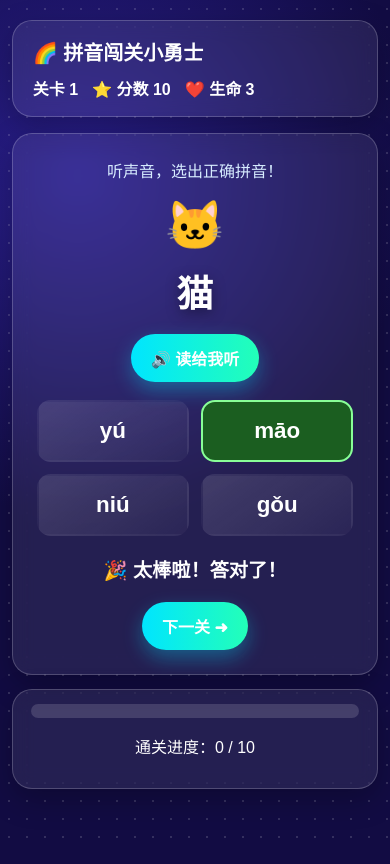
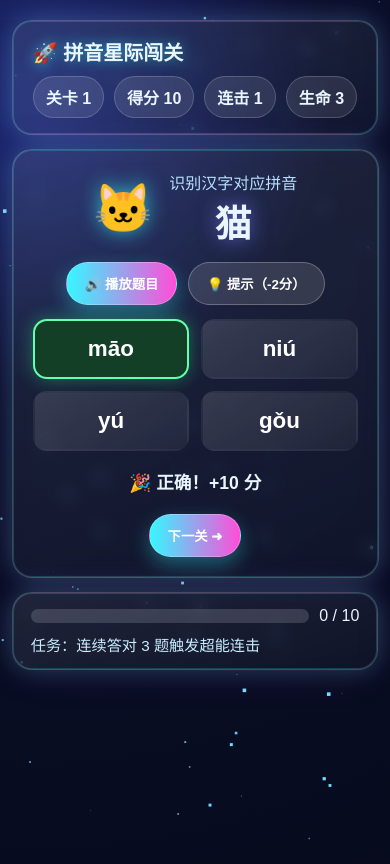
Before and after one commit to lanmao-5125/pingying, a plain HTML site: page index.html in a window 390 px wide. Both pictures are taken after a click on the button "māo". Drawn offline with Linux system fonts and the light colour scheme.

Commit message:
feat: redesign with sci-fi style and richer interactions

```diff
--- a/index.html
+++ b/index.html
@@ -3,44 +3,56 @@
 <head>
   <meta charset="UTF-8" />
   <meta name="viewport" content="width=device-width, initial-scale=1.0" />
-  <title>拼音闯关小勇士</title>
+  <title>拼音星际闯关</title>
   <link rel="stylesheet" href="styles.css" />
 </head>
 <body>
-  <div class="bg-stars"></div>
+  <canvas id="fx"></canvas>
+
   <main class="app">
-    <header class="topbar glass">
-      <h1>🌈 拼音闯关小勇士</h1>
-      <div class="stats">
-        <span>关卡 <b id="level">1</b></span>
-        <span>⭐ 分数 <b id="score">0</b></span>
-        <span>❤️ 生命 <b id="lives">3</b></span>
+    <header class="hud glass neon-border">
+      <h1>🚀 拼音星际闯关</h1>
+      <div class="chips">
+        <div class="chip">关卡 <b id="level">1</b></div>
+        <div class="chip">得分 <b id="score">0</b></div>
+        <div class="chip">连击 <b id="combo">0</b></div>
+        <div class="chip">生命 <b id="lives">3</b></div>
       </div>
     </header>
 
-    <section class="card glass">
-      <p class="tip" id="tip">听声音，选出正确拼音！</p>
-      <div class="challenge">
-        <div class="emoji" id="emoji">🐱</div>
-        <div class="word" id="word">猫</div>
+    <section class="stage glass neon-border">
+      <div class="stage-top">
+        <div class="avatar" id="emoji">🛸</div>
+        <div>
+          <p class="label">识别汉字对应拼音</p>
+          <div class="hanzi" id="word">猫</div>
+        </div>
       </div>
-      <button class="speak-btn" id="speakBtn">🔊 读给我听</button>
+
+      <div class="actions">
+        <button id="speakBtn" class="btn primary">🔊 播放题目</button>
+        <button id="hintBtn" class="btn">💡 提示（-2分）</button>
+      </div>
+
       <div class="choices" id="choices"></div>
-      <p class="feedback" id="feedback"></p>
-      <button class="next-btn hidden" id="nextBtn">下一关 ➜</button>
+      <p id="feedback" class="feedback"></p>
+      <button id="nextBtn" class="btn primary hidden">下一关 ➜</button>
     </section>
 
-    <section class="progress glass">
-      <div class="bar"><div class="bar-fill" id="barFill"></div></div>
-      <p>通关进度：<span id="progressText">0 / 10</span></p>
+    <section class="bottom glass neon-border">
+      <div class="progress-wrap">
+        <div class="progress"><div class="progress-fill" id="barFill"></div></div>
+        <span id="progressText">0 / 10</span>
+      </div>
+      <div class="mission" id="mission">任务：连续答对 3 题触发超能连击</div>
     </section>
   </main>
 
   <div class="modal hidden" id="resultModal">
-    <div class="modal-content glass">
+    <div class="modal-card glass neon-border">
       <h2 id="resultTitle"></h2>
       <p id="resultDesc"></p>
-      <button id="restartBtn">再玩一次</button>
+      <button class="btn primary" id="restartBtn">再来一局</button>
     </div>
   </div>
 
--- a/script.js
+++ b/script.js
@@ -11,139 +11,133 @@ const questions = [
   { word: '水', pinyin: 'shuǐ', emoji: '💧', choices: ['shuǐ', 'shǒu', 'sǔn', 'shí'] }
 ];
 
-const state = { idx: 0, score: 0, lives: 3, locked: false };
-
+const s = { idx: 0, score: 0, lives: 3, combo: 0, locked: false, hinted: false };
+const $ = id => document.getElementById(id);
 const el = {
-  level: document.getElementById('level'),
-  score: document.getElementById('score'),
-  lives: document.getElementById('lives'),
-  emoji: document.getElementById('emoji'),
-  word: document.getElementById('word'),
-  choices: document.getElementById('choices'),
-  feedback: document.getElementById('feedback'),
-  nextBtn: document.getElementById('nextBtn'),
-  speakBtn: document.getElementById('speakBtn'),
-  barFill: document.getElementById('barFill'),
-  progressText: document.getElementById('progressText'),
-  resultModal: document.getElementById('resultModal'),
-  resultTitle: document.getElementById('resultTitle'),
-  resultDesc: document.getElementById('resultDesc'),
-  restartBtn: document.getElementById('restartBtn')
+  level: $('level'), score: $('score'), lives: $('lives'), combo: $('combo'),
+  emoji: $('emoji'), word: $('word'), choices: $('choices'), feedback: $('feedback'),
+  nextBtn: $('nextBtn'), speakBtn: $('speakBtn'), hintBtn: $('hintBtn'),
+  barFill: $('barFill'), progressText: $('progressText'), mission: $('mission'),
+  resultModal: $('resultModal'), resultTitle: $('resultTitle'), resultDesc: $('resultDesc'), restartBtn: $('restartBtn')
 };
 
-function shuffle(arr) {
-  return arr.map(v => ({ v, r: Math.random() })).sort((a, b) => a.r - b.r).map(x => x.v);
+function shuffle(a){return [...a].sort(()=>Math.random()-0.5)}
+function speak(text){
+  if(!window.speechSynthesis)return;
+  const msg=new SpeechSynthesisUtterance(text);
+  msg.lang='zh-CN'; msg.rate=.9;
+  speechSynthesis.cancel(); speechSynthesis.speak(msg);
 }
-
-function speak(text) {
-  if (!window.speechSynthesis) return;
-  const msg = new SpeechSynthesisUtterance(text);
-  msg.lang = 'zh-CN';
-  msg.rate = 0.9;
-  window.speechSynthesis.cancel();
-  window.speechSynthesis.speak(msg);
+function beep(type='ok'){
+  try{
+    const ctx=new (window.AudioContext||window.webkitAudioContext)();
+    const o=ctx.createOscillator(), g=ctx.createGain();
+    o.connect(g); g.connect(ctx.destination);
+    o.type='sine';
+    o.frequency.value = type==='ok'?780:260;
+    g.gain.value=.001; g.gain.exponentialRampToValueAtTime(.08,ctx.currentTime+.01);
+    g.gain.exponentialRampToValueAtTime(.001,ctx.currentTime+.2);
+    o.start(); o.stop(ctx.currentTime+.22);
+  }catch{}
 }
-
-function updateHeader() {
-  el.level.textContent = state.idx + 1;
-  el.score.textContent = state.score;
-  el.lives.textContent = state.lives;
-  const done = state.idx;
-  const total = questions.length;
-  el.barFill.style.width = `${(done / total) * 100}%`;
-  el.progressText.textContent = `${done} / ${total}`;
+function update(){
+  el.level.textContent=s.idx+1; el.score.textContent=s.score;
+  el.lives.textContent=s.lives; el.combo.textContent=s.combo;
+  el.barFill.style.width=`${(s.idx/questions.length)*100}%`;
+  el.progressText.textContent=`${s.idx} / ${questions.length}`;
+  el.mission.textContent = s.combo>=3 ? '⚡ 超能连击已激活：答对额外加分！' : '任务：连续答对 3 题触发超能连击';
 }
-
-function renderQuestion() {
-  const q = questions[state.idx];
-  state.locked = false;
-  el.feedback.textContent = '';
-  el.nextBtn.classList.add('hidden');
-
-  el.emoji.textContent = q.emoji;
-  el.word.textContent = q.word;
-  el.choices.innerHTML = '';
-
-  shuffle(q.choices).forEach(choice => {
-    const btn = document.createElement('button');
-    btn.className = 'choice';
-    btn.textContent = choice;
-    btn.onclick = () => selectChoice(btn, choice, q.pinyin);
-    el.choices.appendChild(btn);
+function celebrate(){
+  const stage=document.querySelector('.stage');
+  stage.classList.add('pulse'); setTimeout(()=>stage.classList.remove('pulse'),450);
+}
+function warn(){
+  const stage=document.querySelector('.stage');
+  stage.classList.add('shake'); setTimeout(()=>stage.classList.remove('shake'),350);
+}
+function render(){
+  const q=questions[s.idx];
+  s.locked=false; s.hinted=false;
+  el.feedback.textContent=''; el.nextBtn.classList.add('hidden');
+  el.emoji.textContent=q.emoji; el.word.textContent=q.word; el.choices.innerHTML='';
+  shuffle(q.choices).forEach(c=>{
+    const b=document.createElement('button');
+    b.className='choice'; b.textContent=c;
+    b.onclick=()=>pick(b,c,q.pinyin);
+    el.choices.appendChild(b);
   });
-
-  updateHeader();
+  update();
 }
-
-function selectChoice(btn, choice, answer) {
-  if (state.locked) return;
-  state.locked = true;
-
-  const all = [...document.querySelectorAll('.choice')];
-  const isRight = choice === answer;
-
-  all.forEach(b => {
-    if (b.textContent === answer) b.classList.add('correct');
-  });
-
-  if (isRight) {
-    state.score += 10;
-    el.feedback.textContent = '🎉 太棒啦！答对了！';
-    btn.classList.add('correct');
-    speak('太棒啦，答对了');
-  } else {
-    state.lives -= 1;
+function pick(btn, value, ans){
+  if(s.locked)return; s.locked=true;
+  const all=[...document.querySelectorAll('.choice')];
+  all.forEach(b=>{ if(b.textContent===ans) b.classList.add('correct'); });
+  if(value===ans){
+    const plus = s.combo>=3 ? 15 : 10;
+    s.score += plus; s.combo +=1;
+    el.feedback.textContent=`🎉 正确！+${plus} 分`;
+    btn.classList.add('correct'); beep('ok'); celebrate(); speak('答对了，真棒');
+  }else{
+    s.lives -=1; s.combo=0;
     btn.classList.add('wrong');
-    el.feedback.textContent = `💡 正确答案是 ${answer}`;
-    speak('再试试，你可以的');
+    el.feedback.textContent=`❌ 再想想～正确答案：${ans}`;
+    beep('bad'); warn(); speak('再试试，你可以的');
   }
-
-  updateHeader();
-
-  if (state.lives <= 0) {
-    setTimeout(() => finish(false), 700);
-  } else {
+  update();
+  if(s.lives<=0){setTimeout(()=>finish(false),550);return;}
   el.nextBtn.classList.remove('hidden');
 }
+function next(){
+  s.idx +=1;
+  if(s.idx>=questions.length){finish(true);return;}
+  render();
 }
-
-function next() {
-  state.idx += 1;
-  if (state.idx >= questions.length) {
-    finish(true);
-    return;
+function hint(){
+  if(s.hinted || s.locked) return;
+  s.hinted = true; s.score=Math.max(0,s.score-2);
+  const q=questions[s.idx];
+  const wrong=[...document.querySelectorAll('.choice')].filter(b=>b.textContent!==q.pinyin);
+  if(wrong.length){
+    wrong[Math.floor(Math.random()*wrong.length)].style.opacity=.25;
   }
-  renderQuestion();
+  el.feedback.textContent='💡 已排除一个错误答案（-2分）';
+  update();
 }
-
-function finish(success) {
-  el.barFill.style.width = '100%';
-  el.progressText.textContent = `${questions.length} / ${questions.length}`;
+function finish(ok){
+  el.barFill.style.width='100%'; el.progressText.textContent=`${questions.length} / ${questions.length}`;
   el.resultModal.classList.remove('hidden');
-  if (success) {
-    el.resultTitle.textContent = '🏆 恭喜通关！';
-    el.resultDesc.textContent = `你获得了 ${state.score} 分，拼音小勇士就是你！`;
+  if(ok){
+    el.resultTitle.textContent='🏆 星舰通关成功！';
+    el.resultDesc.textContent=`总分 ${s.score}，你是拼音银河小英雄！`;
     speak('恭喜你，闯关成功');
-  } else {
-    el.resultTitle.textContent = '🌟 不要灰心';
-    el.resultDesc.textContent = `你获得了 ${state.score} 分，再挑战一次会更棒！`;
-    speak('不要灰心，再来一次');
+  }else{
+    el.resultTitle.textContent='🌟 差一点点就成功啦';
+    el.resultDesc.textContent=`本次得分 ${s.score}，再挑战一次会更强！`;
+    speak('不要灰心，再来一局');
   }
 }
+function restart(){ s.idx=0;s.score=0;s.lives=3;s.combo=0;el.resultModal.classList.add('hidden');render(); }
 
-function restart() {
-  state.idx = 0;
-  state.score = 0;
-  state.lives = 3;
-  el.resultModal.classList.add('hidden');
-  renderQuestion();
+el.nextBtn.onclick=next;
+el.restartBtn.onclick=restart;
+el.speakBtn.onclick=()=>{const q=questions[s.idx]; speak(`${q.word}，请选出正确拼音`) };
+el.hintBtn.onclick=hint;
+
+// simple starfield fx
+(function(){
+  const c=document.getElementById('fx'),ctx=c.getContext('2d');
+  let w,h,stars=[];
+  const resize=()=>{w=c.width=innerWidth;h=c.height=innerHeight;stars=Array.from({length:90},()=>({x:Math.random()*w,y:Math.random()*h,z:Math.random()*1.5+0.3}));};
+  addEventListener('resize',resize); resize();
+  (function loop(){
+    ctx.clearRect(0,0,w,h);
+    for(const s of stars){
+      s.y += s.z; if(s.y>h){s.y=0;s.x=Math.random()*w;}
+      ctx.fillStyle=`rgba(120,220,255,${0.25+s.z/2})`;
+      ctx.fillRect(s.x,s.y,s.z*2,s.z*2);
     }
+    requestAnimationFrame(loop);
+  })();
+})();
 
-el.nextBtn.addEventListener('click', next);
-el.restartBtn.addEventListener('click', restart);
-el.speakBtn.addEventListener('click', () => {
-  const q = questions[state.idx];
-  speak(`${q.word}，请选出正确拼音`);
-});
-
-renderQuestion();
+render();
--- a/styles.css
+++ b/styles.css
@@ -1,79 +1,46 @@
 :root {
-  --bg1: #120c43;
-  --bg2: #512da8;
-  --accent: #00e5ff;
-  --accent2: #ff4dd2;
-  --ok: #4caf50;
-  --bad: #ff5252;
+  --bg:#070b1d;
+  --cyan:#36f7ff;
+  --pink:#ff4dd8;
+  --violet:#7a7cff;
+  --ok:#2be37c;
+  --bad:#ff5a7a;
 }
-* { box-sizing: border-box; }
-body {
-  margin: 0;
-  min-height: 100vh;
-  font-family: "PingFang SC", "Microsoft YaHei", sans-serif;
-  color: #fff;
-  background: radial-gradient(circle at 20% 20%, #2a1f8f, var(--bg1) 45%),
-              linear-gradient(135deg, var(--bg1), var(--bg2));
-}
-.bg-stars {
-  position: fixed; inset: 0; pointer-events: none;
-  background-image: radial-gradient(#ffffff99 1px, transparent 1px);
-  background-size: 18px 18px;
-  opacity: .25;
-}
-.app { width: min(960px, 94%); margin: 20px auto 30px; position: relative; z-index: 1; }
-.glass {
-  background: rgba(255,255,255,.08);
-  border: 1px solid rgba(255,255,255,.2);
-  border-radius: 20px;
-  backdrop-filter: blur(10px);
-  box-shadow: 0 10px 30px rgba(0,0,0,.25);
-}
-.topbar { padding: 16px 20px; display: flex; flex-wrap: wrap; justify-content: space-between; gap: 10px; }
-.topbar h1 { margin: 0; font-size: 1.6rem; }
-.stats { display: flex; gap: 14px; font-weight: 700; }
-.card { margin-top: 16px; padding: 24px; text-align: center; }
-.tip { color: #d7ecff; margin-top: 0; }
-.challenge { display: grid; gap: 10px; margin: 10px 0 16px; }
-.emoji { font-size: 3rem; }
-.word { font-size: 3.2rem; font-weight: 900; text-shadow: 0 4px 14px #0006; }
-.speak-btn, .next-btn, #restartBtn {
-  border: none; border-radius: 999px; padding: 12px 20px;
-  font-size: 1rem; font-weight: 800; color: #fff; cursor: pointer;
-  background: linear-gradient(90deg, var(--accent), #23ffb8);
-  box-shadow: 0 8px 20px #00e5ff55;
-}
-.choices {
-  margin-top: 18px;
-  display: grid;
-  grid-template-columns: repeat(auto-fit, minmax(140px, 1fr));
-  gap: 12px;
-}
-.choice {
-  padding: 16px 10px;
-  border-radius: 14px;
-  border: 2px solid transparent;
-  background: linear-gradient(145deg, #ffffff22, #ffffff08);
-  color: #fff;
-  font-size: 1.4rem;
-  font-weight: 900;
-  cursor: pointer;
-  transition: .2s;
-}
-.choice:hover { transform: translateY(-3px) scale(1.02); border-color: #fff; }
-.choice.correct { background: #1b5e20; border-color: #88ff97; }
-.choice.wrong { background: #8e1b1b; border-color: #ffc1c1; }
-.feedback { min-height: 28px; font-weight: 900; font-size: 1.2rem; }
-.progress { margin-top: 14px; padding: 14px 18px; text-align: center; }
-.bar { height: 14px; border-radius: 999px; background: #ffffff25; overflow: hidden; }
-.bar-fill { height: 100%; width: 0%; background: linear-gradient(90deg, var(--accent2), #ffd54f); transition: .3s; }
-.modal {
-  position: fixed; inset: 0; display: grid; place-items: center;
-  background: rgba(0,0,0,.5); z-index: 20;
-}
-.modal-content { padding: 28px; text-align: center; width: min(420px, 90%); }
-.hidden { display: none !important; }
-@media (max-width: 640px) {
-  .word { font-size: 2.3rem; }
-  .topbar h1 { font-size: 1.25rem; }
-}
+*{box-sizing:border-box}
+html,body{margin:0;height:100%;font-family:"PingFang SC","Microsoft YaHei",sans-serif;color:#eaf6ff;background:radial-gradient(circle at 10% 10%,#1d2c78 0,#090f2a 35%,#070b1d 100%)}
+#fx{position:fixed;inset:0;z-index:0;pointer-events:none}
+.app{position:relative;z-index:1;width:min(980px,94%);margin:20px auto;display:grid;gap:14px}
+.glass{background:linear-gradient(160deg,#ffffff18,#ffffff08);backdrop-filter:blur(8px);border-radius:20px}
+.neon-border{border:1px solid #ffffff35;box-shadow:0 0 0 1px #36f7ff30 inset,0 0 24px #36f7ff33,0 0 40px #ff4dd822}
+.hud{padding:16px 20px}
+.hud h1{margin:0 0 10px;font-size:1.55rem;text-shadow:0 0 14px #36f7ff88}
+.chips{display:flex;flex-wrap:wrap;gap:10px}
+.chip{padding:8px 12px;border-radius:999px;background:#ffffff1a;border:1px solid #ffffff2f;font-weight:700}
+.stage{padding:20px;text-align:center}
+.stage-top{display:flex;justify-content:center;align-items:center;gap:16px}
+.avatar{font-size:3rem;filter:drop-shadow(0 0 10px #36f7ffaa)}
+.label{margin:0;color:#b8dfff}
+.hanzi{font-size:3rem;font-weight:900;text-shadow:0 0 20px #7a7cffaa}
+.actions{margin:14px 0;display:flex;justify-content:center;gap:10px;flex-wrap:wrap}
+.btn{border:none;border-radius:999px;padding:11px 18px;font-weight:800;color:#fff;background:#ffffff20;border:1px solid #ffffff3f;cursor:pointer;transition:.2s}
+.btn.primary{background:linear-gradient(90deg,var(--cyan),var(--pink));box-shadow:0 8px 20px #36f7ff55}
+.btn:hover{transform:translateY(-2px) scale(1.02)}
+.choices{display:grid;grid-template-columns:repeat(auto-fit,minmax(140px,1fr));gap:12px;margin-top:8px}
+.choice{padding:15px 10px;border-radius:14px;background:linear-gradient(145deg,#ffffff22,#ffffff0d);border:2px solid transparent;color:#fff;font-size:1.4rem;font-weight:900;cursor:pointer;transition:.2s}
+.choice:hover{border-color:#fff;transform:translateY(-2px)}
+.choice.correct{background:#123f26;border-color:#65ffae;box-shadow:0 0 18px #2be37c66}
+.choice.wrong{background:#4f1322;border-color:#ff9db2;box-shadow:0 0 18px #ff5a7a66}
+.feedback{min-height:28px;font-size:1.1rem;font-weight:900}
+.bottom{padding:14px 18px;display:grid;gap:8px}
+.progress-wrap{display:flex;align-items:center;gap:10px}
+.progress{height:14px;background:#ffffff26;border-radius:999px;flex:1;overflow:hidden}
+.progress-fill{height:100%;width:0;background:linear-gradient(90deg,var(--cyan),var(--pink),#ffe66e);transition:.35s}
+.mission{color:#cbeeff;font-size:.95rem}
+.hidden{display:none!important}
+.modal{position:fixed;inset:0;background:#0008;display:grid;place-items:center;z-index:10}
+.modal-card{width:min(420px,92%);padding:24px;text-align:center}
+.pulse{animation:pulse .5s ease}
+.shake{animation:shake .35s ease}
+@keyframes pulse{0%{transform:scale(1)}50%{transform:scale(1.06)}100%{transform:scale(1)}}
+@keyframes shake{0%,100%{transform:translateX(0)}25%{transform:translateX(-6px)}75%{transform:translateX(6px)}}
+@media (max-width:640px){.hanzi{font-size:2.3rem}.hud h1{font-size:1.25rem}}
```
Lines whose indentation alone changed are shown as unchanged.
